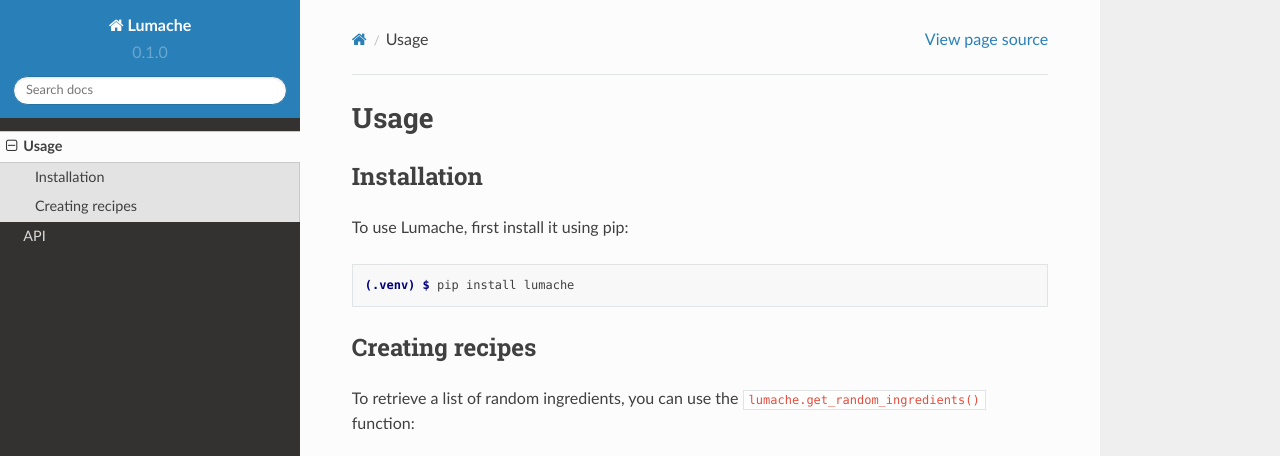
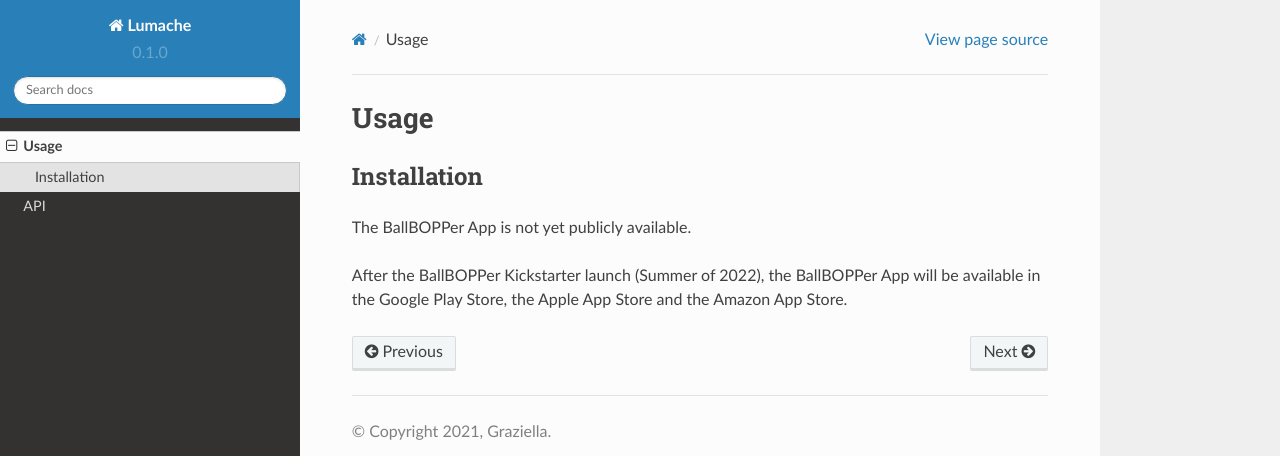
Before and after one commit to mtyeager/BBDocs, a Sphinx documentation site: the page built from docs/source/usage.rst, in a window 1280 px wide and 1095 px high. Shown: the top 456 px of the window. Built offline with Sphinx 7.4.7 and the Read the Docs theme 2.0.0, drawn with Linux system fonts in a browser that asks for light colours; some of the changed text lies outside the part shown; grey boxes are pictures that could not be loaded.

Commit message:
Update usage.rst

```diff
--- a/docs/source/usage.rst
+++ b/docs/source/usage.rst
@@ -6,28 +6,6 @@ Usage
 Installation
 ------------
 
-To use Lumache, first install it using pip:
+The BallBOPPer App is not yet publicly available.
 
-.. code-block:: console
-
-   (.venv) $ pip install lumache
-
-Creating recipes
-----------------
-
-To retrieve a list of random ingredients,
-you can use the ``lumache.get_random_ingredients()`` function:
-
-.. autofunction:: lumache.get_random_ingredients
-
-The ``kind`` parameter should be either ``"meat"``, ``"fish"``,
-or ``"veggies"``. Otherwise, :py:func:`lumache.get_random_ingredients`
-will raise an exception.
-
-.. autoexception:: lumache.InvalidKindError
-
-For example:
-
->>> import lumache
->>> lumache.get_random_ingredients()
-['shells', 'gorgonzola', 'parsley']
+After the BallBOPPer Kickstarter launch (Summer of 2022), the BallBOPPer App will be available in the Google Play Store, the Apple App Store and the Amazon App Store.
```
